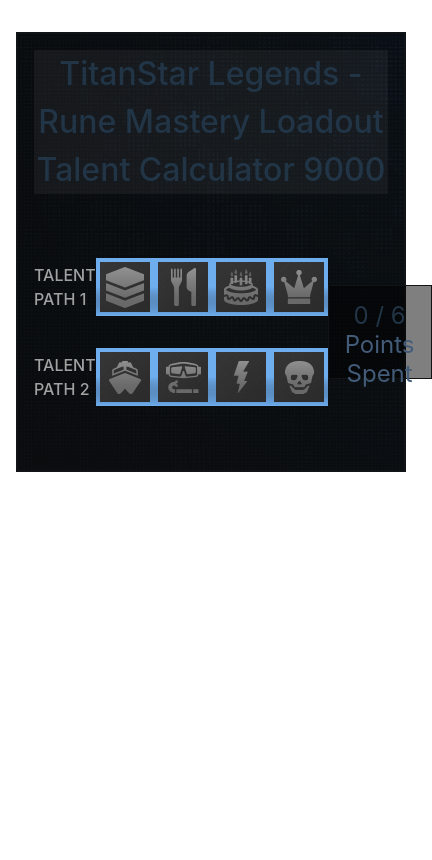
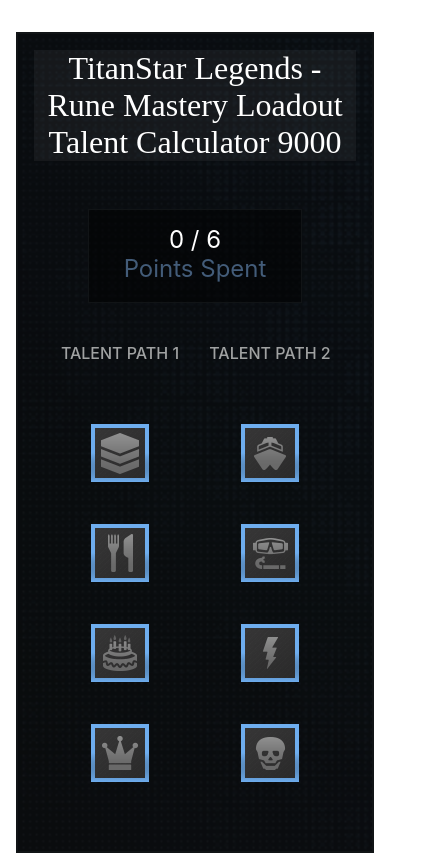
Before and after one commit to c-malecki/titanstar, a React (Vite) app: page / in a window 390 px wide. Shown: the whole page, 432 px wide, since content can reach past the window. Built offline with nearby package versions, Linux system fonts and the light colour scheme.

Commit message:
circle back to button styles

```diff
--- a/src/App.css
+++ b/src/App.css
@@ -19,6 +19,7 @@
 }
 
 h1 {
+  font-family: 'Times New Roman', Times, serif;
   text-align: center;
   font-weight: 500;
   background-color: rgba(255,255,255,0.05);
--- a/src/components/calculator/Calculator.css
+++ b/src/components/calculator/Calculator.css
@@ -5,10 +5,24 @@
   padding: 3rem 0 2rem 0;
 }
 
-.flex-col {
+.talent-tree-container {
   display: flex;
   flex-direction: column;
   width: 100%;
+}
+
+@media (max-width: 860px) {
+  .calc-container  {
+    flex-direction: column;
+  }
+  .talent-tree-container {
+    flex-direction: row;
+    order: 1;
+   justify-content: center;
+  }
+  .points-counter {
+    order: 0;
+  }
 }
 
 
@@ -16,7 +30,7 @@
   display: flex;
   flex-direction: column;
   padding: 1rem;
-  width: 200px;
+  width: 180px;
   height: 60px;
   text-align: center;
   background-color: rgba(0,0,0,0.5);
--- a/src/components/calculator/Calculator.tsx
+++ b/src/components/calculator/Calculator.tsx
@@ -132,7 +132,7 @@
 
   return (
     <div className="calc-container">
-      <div className="flex-col">
+      <div className="talent-tree-container">
         {talentTree.map((path, idx) => (
           <TalentPathGrid
             key={path.name}
--- a/src/components/talentpath/TalentPathGrid.css
+++ b/src/components/talentpath/TalentPathGrid.css
@@ -5,6 +5,17 @@
   width: 100%;
   align-items: center;
   padding: 1rem 0;
+}
+
+@media (max-width: 860px) {
+  .talent-path-container {
+    display: grid;
+    grid-template-columns: 1fr;
+    grid-template-rows: repeat(5, 100px);
+    max-width: 150px;
+    justify-items: center;
+    padding: 0;
+  }
 }
 
 .talent-path-container span {
--- a/src/components/talentpath/TalentPathGrid.tsx
+++ b/src/components/talentpath/TalentPathGrid.tsx
@@ -1,7 +1,7 @@
 import { useState } from "react";
 import "./TalentPathGrid.css";
 import sprites from "../../assets/talent-icons-sprite.png";
-import type { Talent, TalentPath } from "../calculator/Calculator";
+import type { TalentPath } from "../calculator/Calculator";
 
 type TalentPathProps = {
   path: TalentPath;
--- a/src/index.css
+++ b/src/index.css
@@ -1,11 +1,8 @@
 :root {
   font-family: Inter, system-ui, Avenir, Helvetica, Arial, sans-serif;
-  line-height: 1.5;
-  font-weight: 400;
-
   color-scheme: light dark;
-  color: rgba(255, 255, 255, 0.87);
-  background-color: #242424;
+  color: #ffffff;
+  background-color: #090f11;
 
   font-synthesis: none;
   text-rendering: optimizeLegibility;
@@ -22,12 +19,8 @@
   height: 100vh;
 }
 
-
-
-
 @media (prefers-color-scheme: light) {
   :root {
-    color: #213547;
-    background-color: #ffffff;
+    background-color: rgba(255, 255, 255, 0.87);
   }
 }
```
